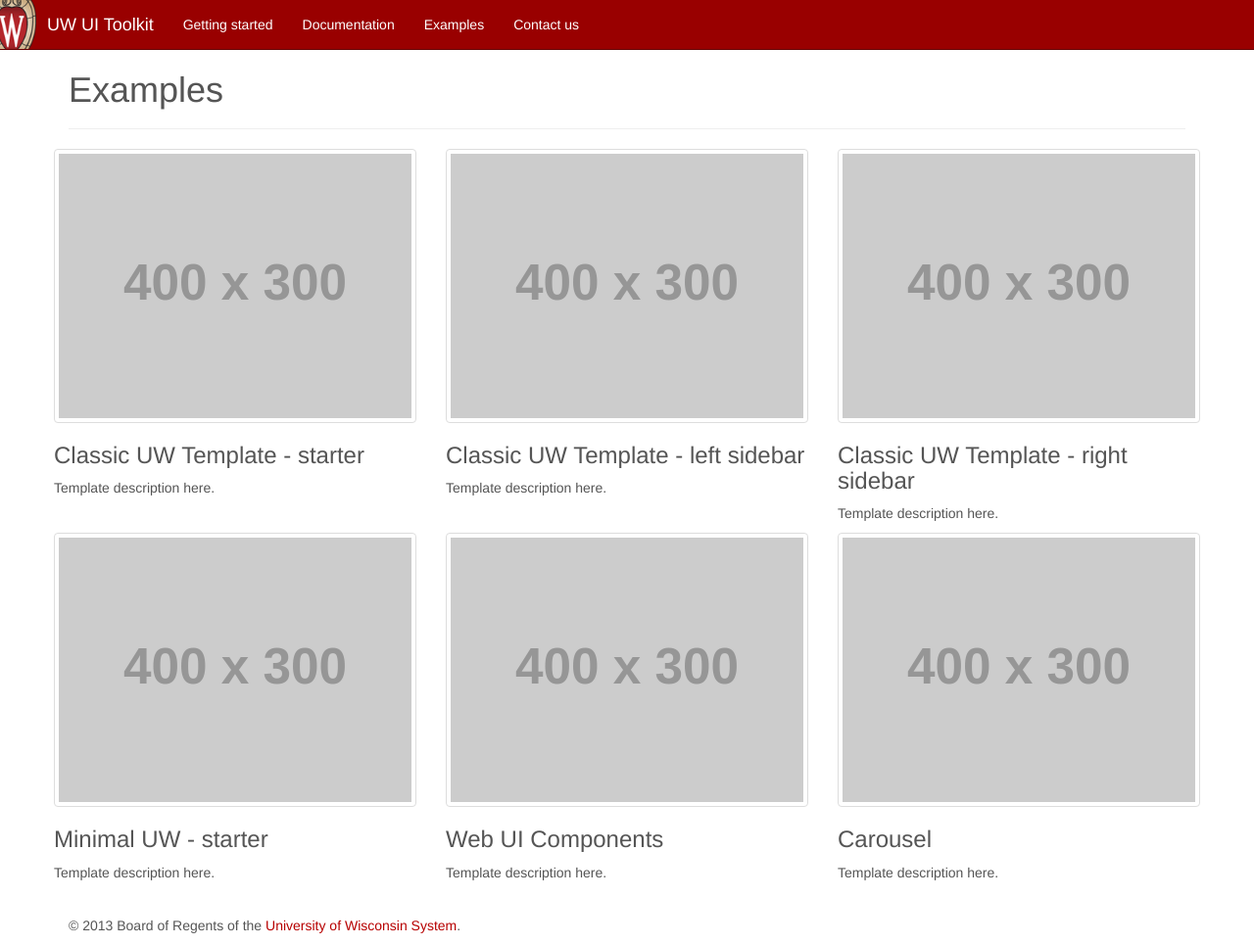
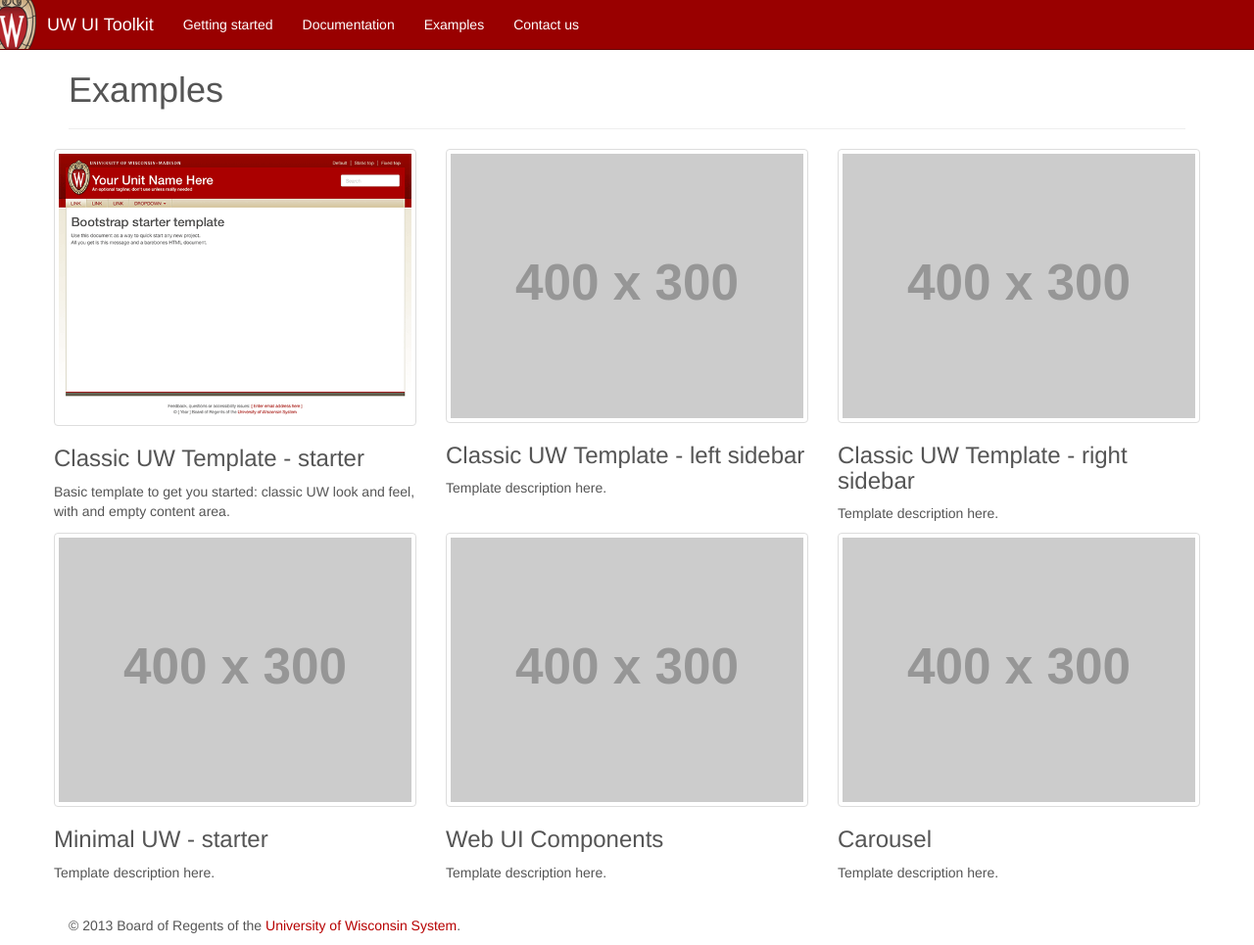
Before and after one commit to UWMadisonUcomm/uw-ui-toolkit, a Jekyll site: the page built from examples/index.html, in a window 1280 px wide and 965 px high. Shown: the whole window at 98% size. Built offline with Jekyll 4.4.1, drawn with Linux system fonts in a browser that asks for light colours; nearby versions of some CDN libraries; Markdown is read by kramdown in place of the engine named in the settings.

Commit message:
Add thumbnail, link, and description to Classic UW template item in examples page

```diff
--- a/examples/index.html
+++ b/examples/index.html
@@ -8,9 +8,9 @@
 <div class="row">
   <div class="row">
     <div class="col-sm-4">
-      <img src="http://placehold.it/400x300" class="thumbnail">
+      <img src="/dist/img/uw-classic-template-starter.gif" class="thumbnail img-responsive">
       <h3>Classic UW Template - starter</h3>
-      <p> Template description here. </p>
+      <p>Basic template to get you started: classic UW look and feel, with and empty content area.</p>
     </div>
     <div class="col-sm-4">
       <img src="http://placehold.it/400x300" class="thumbnail">
```
Also changed, not shown: dist/img/uw-classic-template-starter.gif (added).
